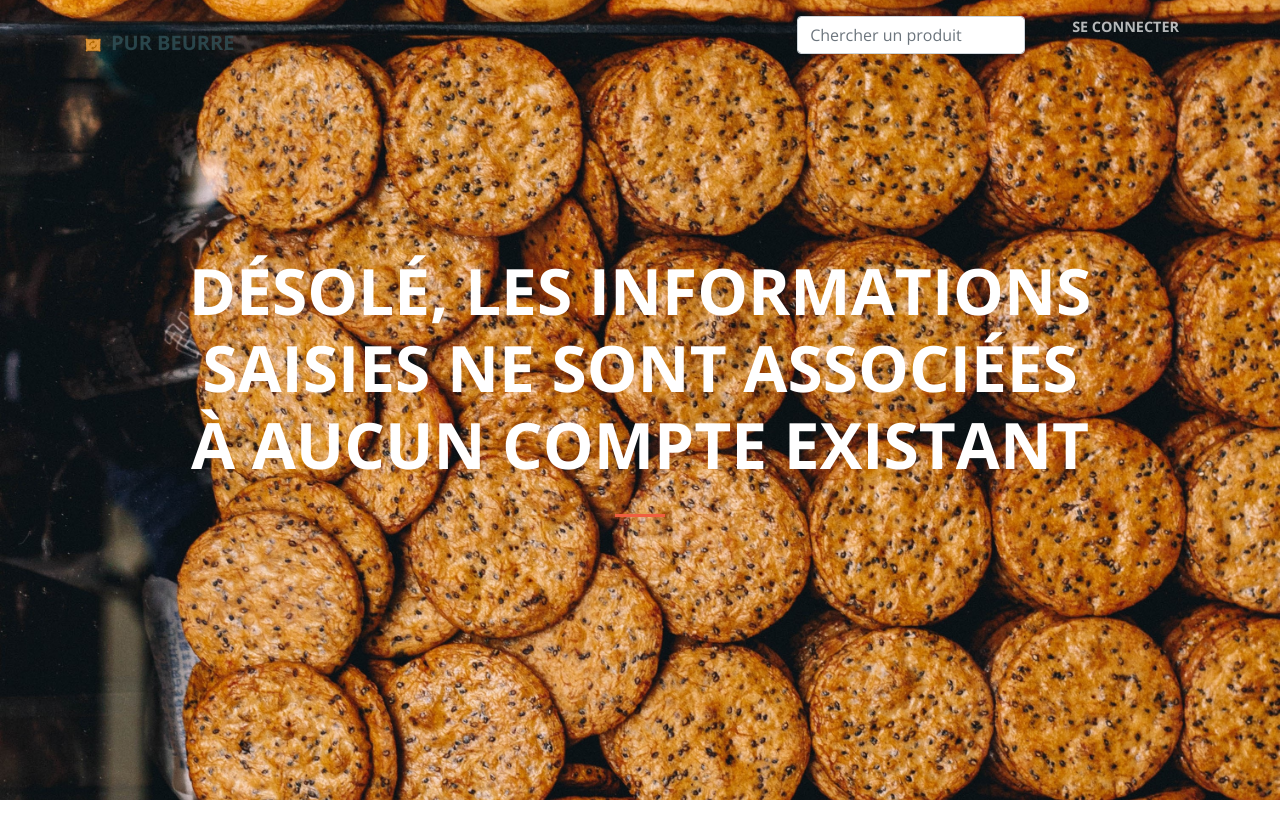
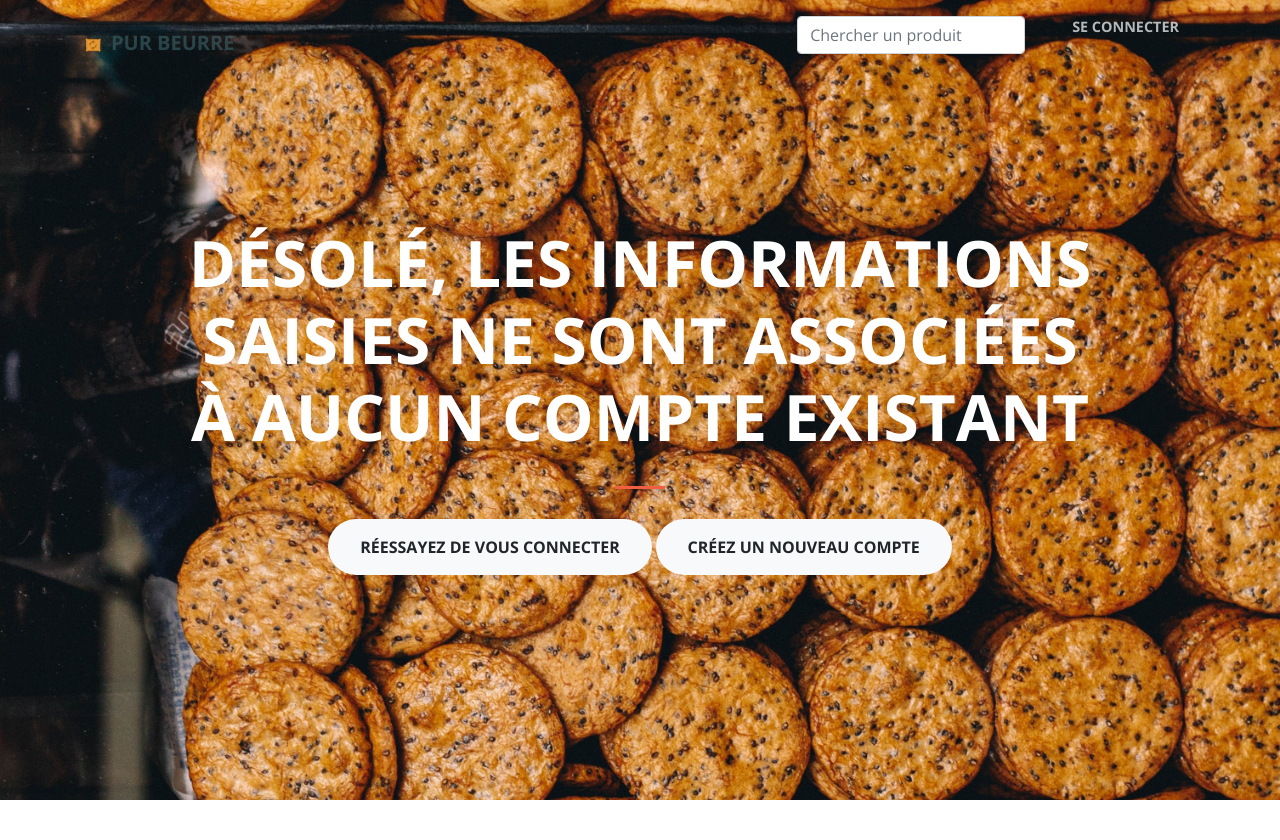
Before and after one commit to lauremenaut/2018_07_31_python_projet_8, a Django app: page /healthier_food/my_account/ in a window 1280 px wide. Shown: the top 840 px of the page. Run offline with Django 3.2, Linux system fonts and the light colour scheme; some libraries are stand-ins or nearby versions.

Commit message:
add 'login' & 'new_account' buttons

```diff
--- a/pur_beurre_lm/healthier_food/templates/pages/login_failure.html
+++ b/pur_beurre_lm/healthier_food/templates/pages/login_failure.html
@@ -12,8 +12,13 @@
         </h1>
         <hr>
       </div>
+
+      <div class="col-lg-8 mx-auto">
+        <a class="btn btn-light btn-xl sr-button" href="{% url 'healthier_food:login' %}">Réessayez de vous connecter</a>
+        <a class="btn btn-light btn-xl sr-button" href="{% url 'healthier_food:new_account' %}">Créez un nouveau compte</a>
+      </div>
+
     </div>
-
   </div>
 </header>
 
```
